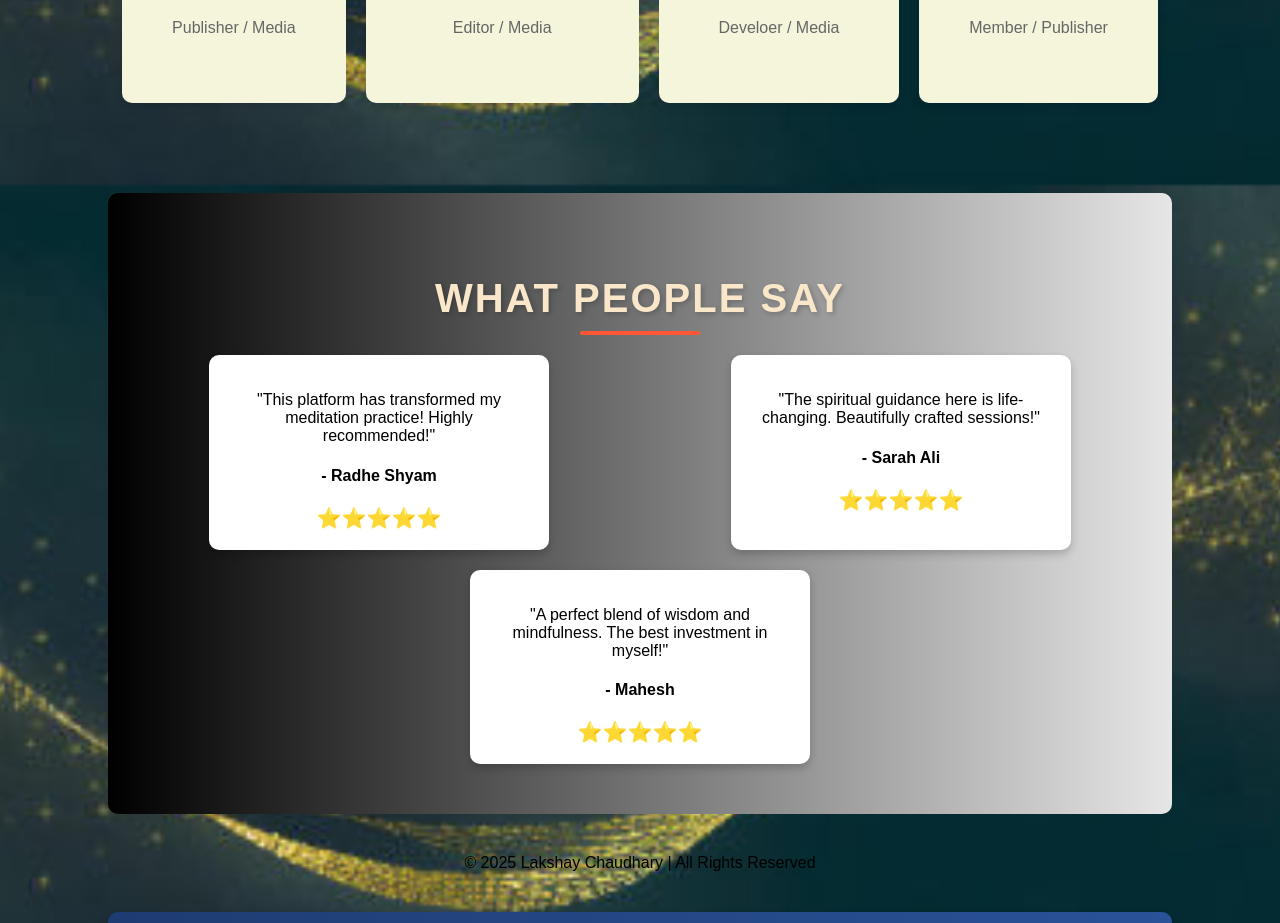
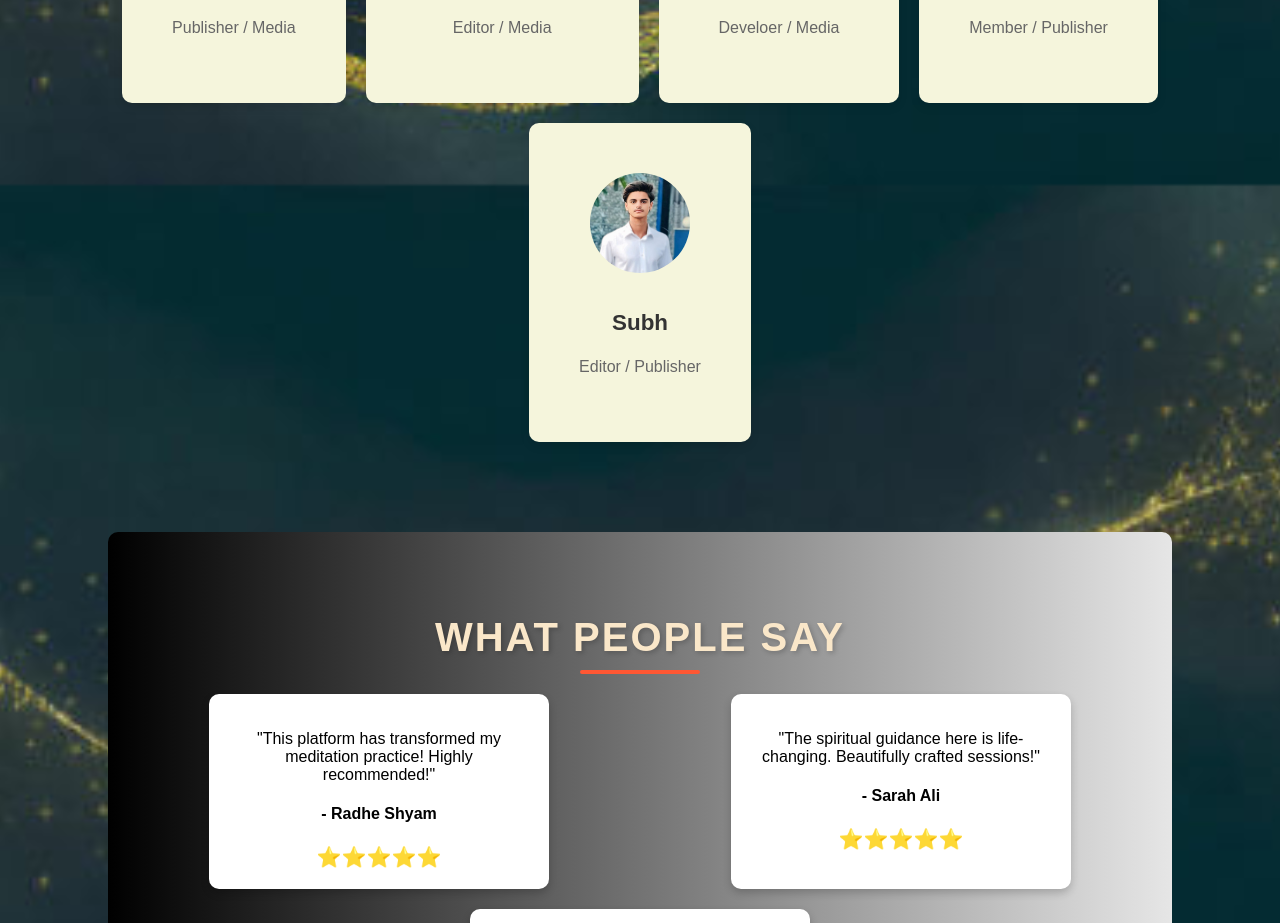
Before and after one commit to lakshay0510-web/Comet, a website: page frontend/index.html in a window 1280 px wide. Shown: the part 3015-3938 px from the top of the page. Drawn offline with nearby package versions, Linux system fonts and the light colour scheme.

```diff
--- a/frontend/index.html
+++ b/frontend/index.html
@@ -184,6 +184,11 @@
                 <h3>Navraj Singh</h3>
                 <p>Member / Publisher</p>
             </div>
+            <div class="team-member">
+                <img src="assets/images/member8.jpg" alt="WM&S">
+                <h3>Subh</h3>
+                <p>Editor / Publisher</p>
+            </div>
         </div>
     </section>
 
```
Also changed, not shown: frontend/assets/images/member8.jpg (added).
